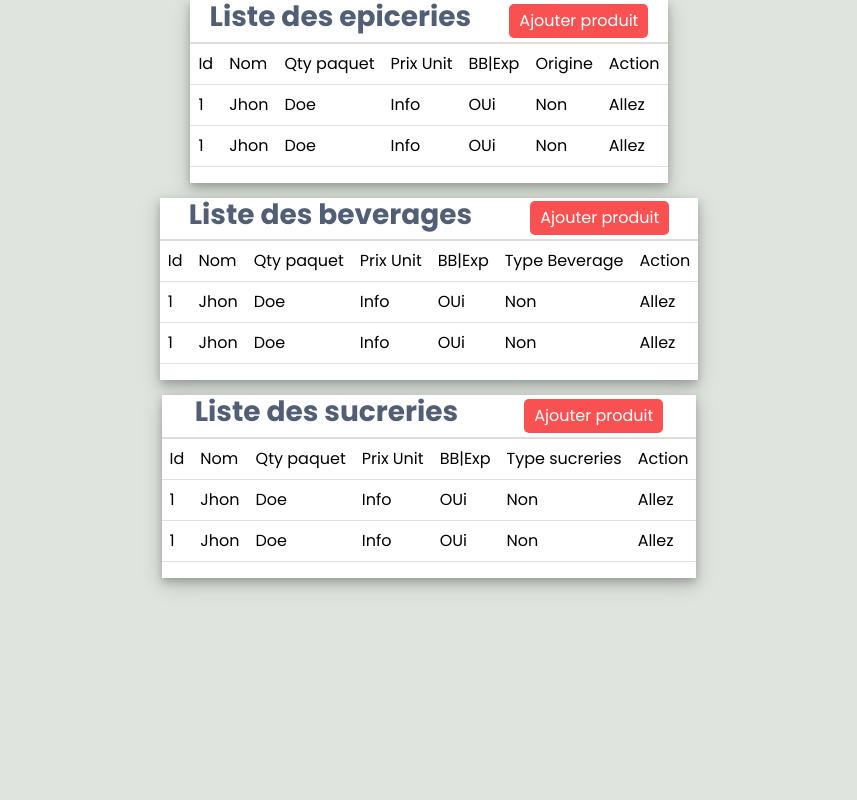
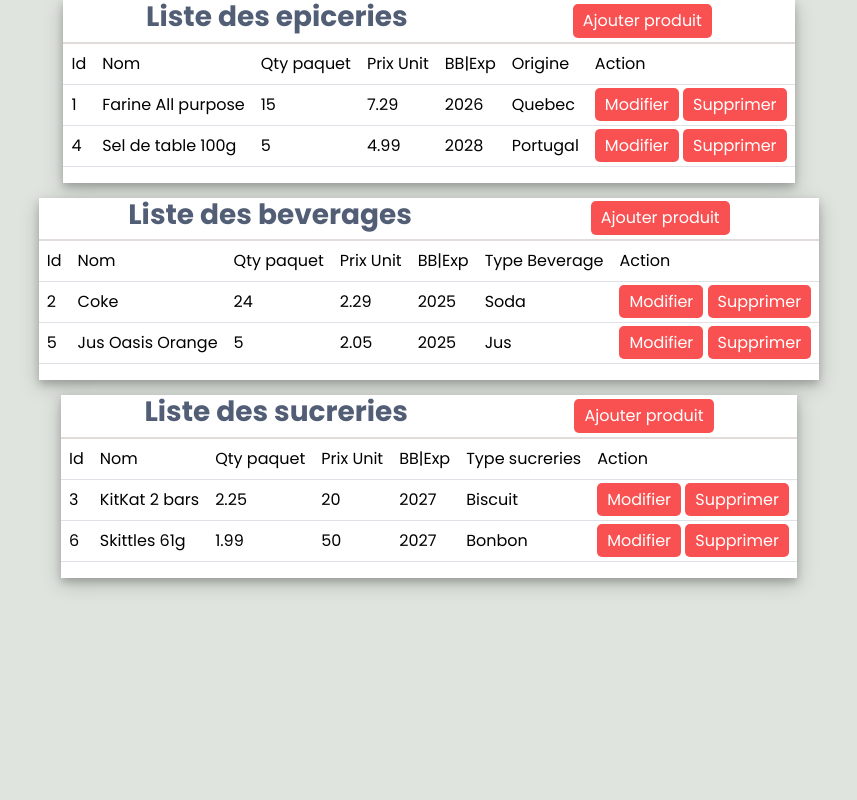
Before and after one commit to Kadiatou343/420_LS3_AS_LangageScript, a Flask app: page /prod in a window 1280 px wide. Shown: the whole page, without its empty margins (211-1068 px from the left). Run offline with Flask 3, Linux system fonts and the light colour scheme; some web fonts are replaced.

Commit message:
affichage des produits

```diff
--- a/Data_Access/DAOs/BeverageDAO.py
+++ b/Data_Access/DAOs/BeverageDAO.py
@@ -51,5 +51,6 @@ class BeverageDAO(ProductDAO):
         beverages = []
         for bev in result:
             bev = Beverage(bev[0], bev[1], bev[2], bev[3], bev[4], bev[5])
+            beverages.append(bev)
 
         return beverages
--- a/Data_Access/DAOs/ProductDAO.py
+++ b/Data_Access/DAOs/ProductDAO.py
@@ -6,7 +6,7 @@ from Data_Access.DAOs.UserDAO import UserDAO
 
 class ProductDAO:
     def __init__(self):
-        self.connection = sqlite3.connect('../convenience_store_db.db')
+        self.connection = sqlite3.connect('./Data_Access/convenience_store_db.db', check_same_thread=False)
         self.cursor = self.connection.cursor()
         self.userDAO = UserDAO()
 
--- a/main.py
+++ b/main.py
@@ -1,6 +1,13 @@
 import flask
 from flask import Flask, render_template
 
+from Data_Access.DAOs.BeverageDAO import BeverageDAO
+from Data_Access.DAOs.GroceryDAO import GroceryDAO
+from Data_Access.DAOs.TreatDAO import TreatDAO
+
+treat_dao = TreatDAO()
+groc_dao = GroceryDAO()
+bev_dao = BeverageDAO()
 app = Flask(__name__)
 
 @app.route('/')
@@ -8,7 +15,10 @@ def home():
     return render_template('home.html')
 @app.route('/prod')
 def product():
-    return render_template('product.html')
+    treats = treat_dao.get_all_treats()
+    groceries = groc_dao.get_all_groceries()
+    beverages = bev_dao.get_all_beverages()
+    return render_template('product.html', treats=treats, groceries=groceries, beverages=beverages)
 
 @app.route('/stock')
 def stock():
--- a/templates/product.html
+++ b/templates/product.html
@@ -34,24 +34,20 @@
                         </tr>
                     </thead>
                     <tbody>
+                        {% for grocery in groceries %}
                         <tr>
-                            <th scope="row">1</th>
-                            <td>Jhon</td>
-                            <td>Doe</td>
-                            <td>Info</td>
-                            <td>OUi</td>
-                            <td>Non</td>
-                            <td>Allez</td>
+                            <th scope="row">{{ grocery.get_id() }}</th>
+                            <td>{{ grocery.get_product_name() }}</td>
+                            <td>{{ grocery.get_qty_per_pack() }}</td>
+                            <td>{{ grocery.get_unit_price() }}</td>
+                            <td>{{ grocery.get_expiration() }}</td>
+                            <td>{{ grocery.get_origine() }}</td>
+                            <td>
+                                <a href="./edit.html" class="bttn">Modifier</a>
+                                <a href="./delete.html" class="bttn">Supprimer</a>
+                            </td>
                         </tr>
-                        <tr>
-                            <th scope="row">1</th>
-                            <td>Jhon</td>
-                            <td>Doe</td>
-                            <td>Info</td>
-                            <td>OUi</td>
-                            <td>Non</td>
-                            <td>Allez</td>
-                        </tr>
+                        {% endfor %}
                     </tbody>
                 </table>
             </div>
@@ -74,24 +70,20 @@
                         </tr>
                     </thead>
                     <tbody>
+                        {% for beverage in beverages %}
                         <tr>
-                            <th scope="row">1</th>
-                            <td>Jhon</td>
-                            <td>Doe</td>
-                            <td>Info</td>
-                            <td>OUi</td>
-                            <td>Non</td>
-                            <td>Allez</td>
+                            <th scope="row">{{ beverage.get_id() }}</th>
+                            <td>{{ beverage.get_product_name() }}</td>
+                            <td>{{ beverage.get_qty_per_pack() }}</td>
+                            <td>{{ beverage.get_unit_price() }}</td>
+                            <td>{{ beverage.get_expiration() }}</td>
+                            <td>{{ beverage.get_beverage_type() }}</td>
+                            <td>
+                                <a href="./edit.html" class="bttn">Modifier</a>
+                                <a href="./delete.html" class="bttn">Supprimer</a>
+                            </td>
                         </tr>
-                        <tr>
-                            <th scope="row">1</th>
-                            <td>Jhon</td>
-                            <td>Doe</td>
-                            <td>Info</td>
-                            <td>OUi</td>
-                            <td>Non</td>
-                            <td>Allez</td>
-                        </tr>
+                        {% endfor %}
                     </tbody>
                 </table>
             </div>
@@ -114,24 +106,20 @@
                         </tr>
                     </thead>
                     <tbody>
+                        {% for treat in treats %}
                         <tr>
-                            <th scope="row">1</th>
-                            <td>Jhon</td>
-                            <td>Doe</td>
-                            <td>Info</td>
-                            <td>OUi</td>
-                            <td>Non</td>
-                            <td>Allez</td>
+                            <th scope="row">{{ treat.get_id() }}</th>
+                            <td>{{ treat.get_product_name() }}</td>
+                            <td>{{ treat.get_unit_price() }}</td>
+                            <td>{{ treat.get_qty_per_pack() }}</td>
+                            <td>{{ treat.get_expiration() }}</td>
+                            <td>{{ treat.get_treat_type() }}</td>
+                            <td>
+                                <a href="./edit.html" class="bttn">Modifier</a>
+                                <a href="./delete.html" class="bttn">Supprimer</a>
+                            </td>
                         </tr>
-                        <tr>
-                            <th scope="row">1</th>
-                            <td>Jhon</td>
-                            <td>Doe</td>
-                            <td>Info</td>
-                            <td>OUi</td>
-                            <td>Non</td>
-                            <td>Allez</td>
-                        </tr>
+                        {% endfor %}
                     </tbody>
                 </table>
             </div>
```
Also changed, not shown: Data_Access/convenience_store_db.db.
